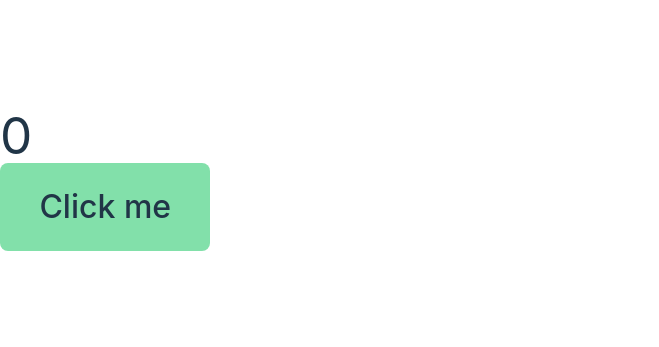
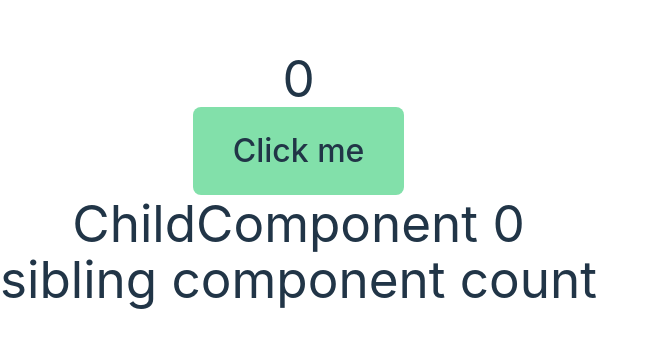
Before and after one commit to akshaythappar/React, a React (Vite) app in the folder react-thapa/: page / in a window 1280 px wide. Shown: the part 221-568 px from the top of the page, without its empty margins (0-659 px from the left). Built offline with nearby package versions, Linux system fonts and the light colour scheme.

Commit message:
understanding working of states

```diff
--- a/react-thapa/src/App.jsx
+++ b/react-thapa/src/App.jsx
@@ -1,5 +1,5 @@
 import React from "react";
-import { State } from "./components/State";
+import { Sibling, State } from "./components/State";
 
 
 
@@ -10,6 +10,7 @@ export const App = () => {
     <>
       <section className="contianer">
        <State/>
+       <Sibling/>
       </section>
     </>
   );
--- a/react-thapa/src/components/EV.css
+++ b/react-thapa/src/components/EV.css
@@ -1,9 +1,10 @@
 .main-div {
-    height: 80vh;
+    /* height: 80vh; */
     width: 100%;
     display: flex;
     justify-content: center;
     align-items: center;
+    flex-direction: column;
   }
 
   .g-div {
--- a/react-thapa/src/components/State.jsx
+++ b/react-thapa/src/components/State.jsx
@@ -17,6 +17,7 @@ export const State = () => {
 // destructuring the array
 
 let [count, setCount] = useState(0);
+console.log("parent component rendered ");
 
 const handleButtonClick = () =>{
 
@@ -28,8 +29,31 @@ const handleButtonClick = () =>{
 
   return (
     <>
+    <section className="main-div">
       <h1>{count}</h1>
       <button onClick={handleButtonClick}>Click me</button>
+      </section>
+      <ChildComponent count={count}/>
     </>
   );
 };
+
+
+function ChildComponent({count}){
+    console.log("child component rerendered")
+   return  <div className="main-div">
+      <h1>ChildComponent {count}</h1>
+    </div>
+
+}
+
+// when consoling we are getting the value two times in the consolog.log why because of the bydefault stric mode of the reactr we can comment it fro the main.jsx  if we are making the project ready for the production then it will automaticaly gone
+
+
+export function Sibling(){
+    console.log("sibling component rerendered")
+   return  <div className="main-div">
+      <h1>sibling component count</h1>
+    </div>
+
+}
--- a/react-thapa/src/main.jsx
+++ b/react-thapa/src/main.jsx
@@ -5,7 +5,7 @@ import {App} from './App.jsx'
 
 
 createRoot(document.getElementById('root')).render(
-  <StrictMode>
+  // <StrictMode>
     <App/>
-  </StrictMode>,
+  // </StrictMode>,
 )
```
